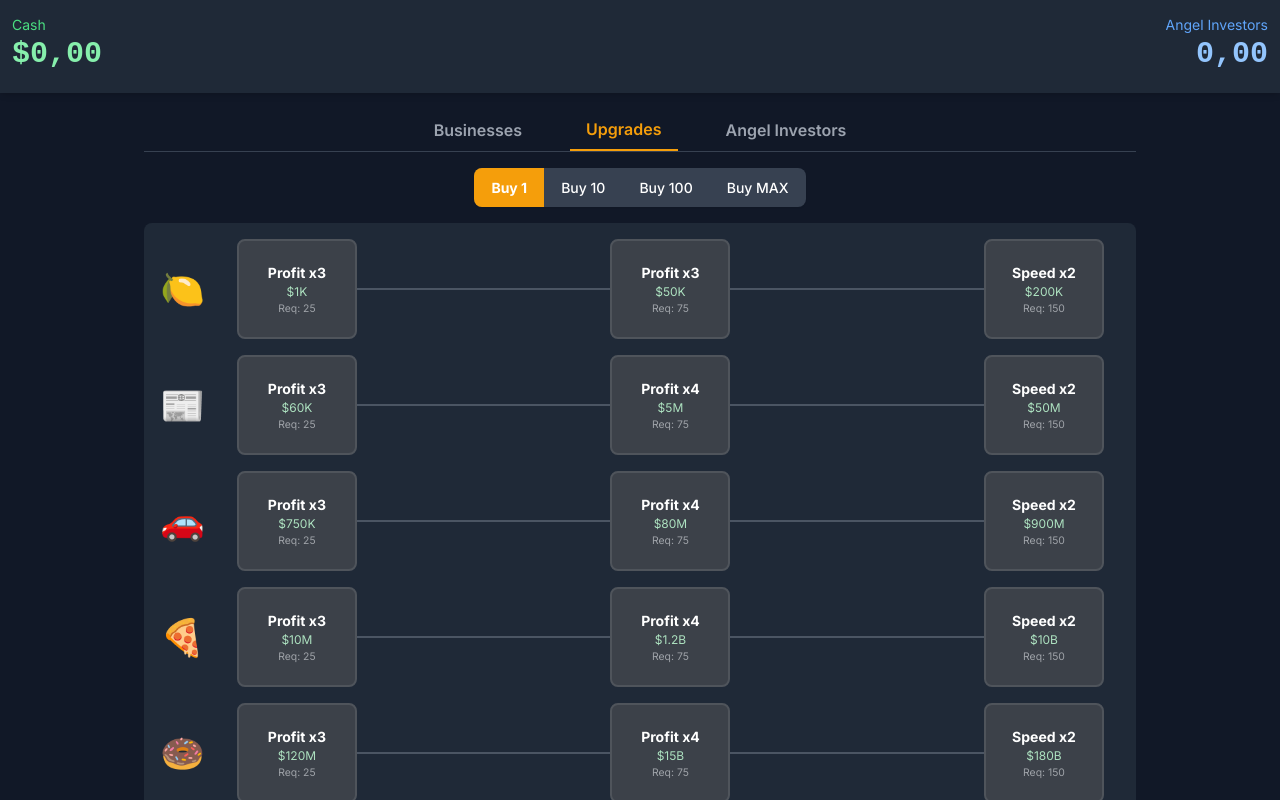
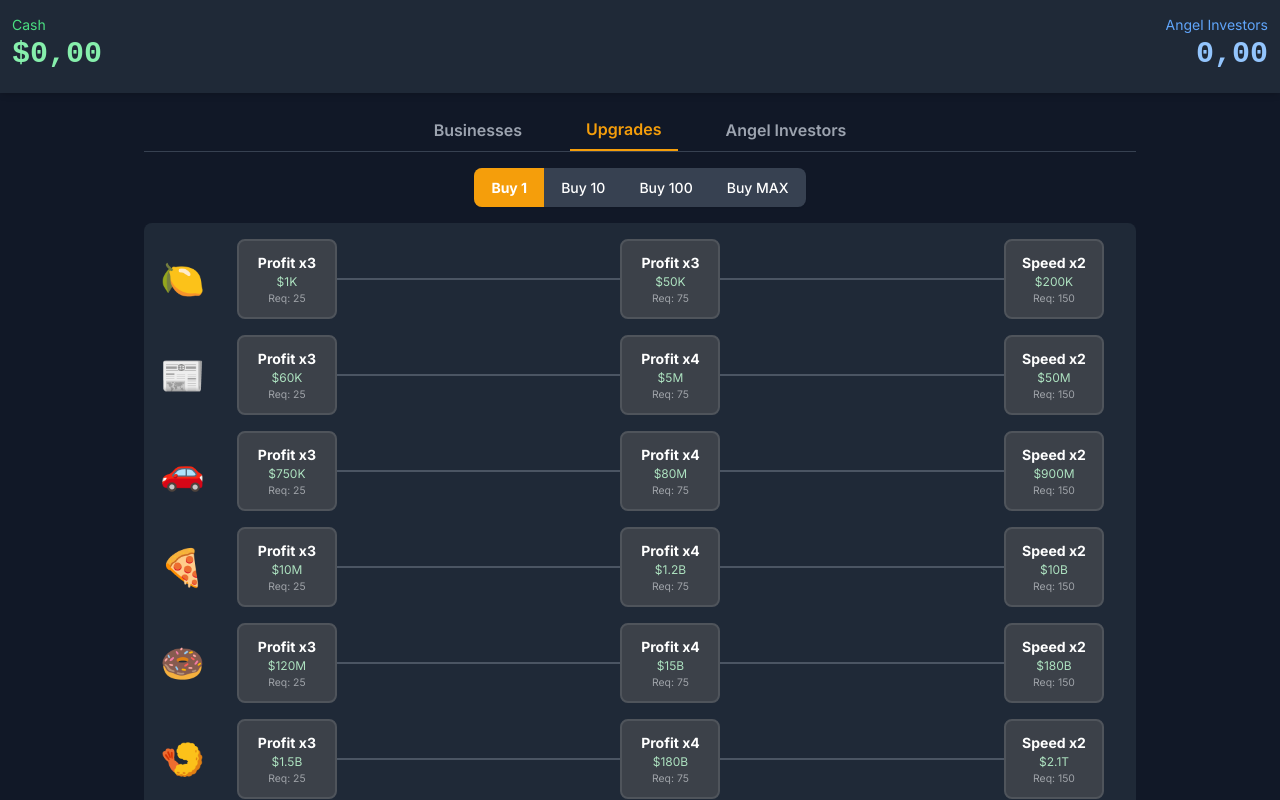
Before and after one commit to estevanmaito/zip, a plain HTML site: page capitalist.html in a window 1280 px wide. Both pictures are taken after a click on the button "Upgrades". Shown: the top 800 px of the page. Drawn offline with nearby package versions, Linux system fonts and the light colour scheme.

Commit message:
reduce upgrade button size

```diff
--- a/capitalist.html
+++ b/capitalist.html
@@ -48,8 +48,8 @@
         .upgrade-node {
             position: relative;
             z-index: 1;
-            width: 120px;
-            height: 100px;
+            width: 100px;
+            height: 80px;
             border-width: 2px;
             border-radius: 0.5rem;
             display: flex;
@@ -147,12 +147,12 @@
 
             <!-- Upgrades Panel -->
             <div id="panel-upgrades" class="tab-panel hidden">
-                <div class="bg-gray-800 rounded-lg p-4 space-y-4">
+                <div class="bg-gray-800 rounded-lg p-4 space-y-4 overflow-x-scroll">
                     <!-- [NEW] Static HTML Skill Tree -->
                     <!-- Lemonade -->
                     <div class="flex items-center">
                         <div class="text-4xl">🍋</div>
-                        <div class="upgrade-track">
+                        <div class="upgrade-track space-x-4">
                             <button id="upg-btn-lemonade-1" class="upgrade-node locked" onclick="buyUpgrade('lemonade-1')"><span class="effect">Profit x3</span><span class="cost">$1K</span><span class="req">Req: 25</span></button>
                             <button id="upg-btn-lemonade-2" class="upgrade-node locked" onclick="buyUpgrade('lemonade-2')"><span class="effect">Profit x3</span><span class="cost">$50K</span><span class="req">Req: 75</span></button>
                             <button id="upg-btn-lemonade-3" class="upgrade-node locked" onclick="buyUpgrade('lemonade-3')"><span class="effect">Speed x2</span><span class="cost">$200K</span><span class="req">Req: 150</span></button>
@@ -161,7 +161,7 @@
                     <!-- Newspaper -->
                     <div class="flex items-center">
                         <div class="text-4xl">📰</div>
-                        <div class="upgrade-track">
+                        <div class="upgrade-track space-x-4">
                             <button id="upg-btn-newspaper-1" class="upgrade-node locked" onclick="buyUpgrade('newspaper-1')"><span class="effect">Profit x3</span><span class="cost">$60K</span><span class="req">Req: 25</span></button>
                             <button id="upg-btn-newspaper-2" class="upgrade-node locked" onclick="buyUpgrade('newspaper-2')"><span class="effect">Profit x4</span><span class="cost">$5M</span><span class="req">Req: 75</span></button>
                             <button id="upg-btn-newspaper-3" class="upgrade-node locked" onclick="buyUpgrade('newspaper-3')"><span class="effect">Speed x2</span><span class="cost">$50M</span><span class="req">Req: 150</span></button>
@@ -170,7 +170,7 @@
                     <!-- Car Wash -->
                     <div class="flex items-center">
                         <div class="text-4xl">🚗</div>
-                        <div class="upgrade-track">
+                        <div class="upgrade-track space-x-4">
                             <button id="upg-btn-carwash-1" class="upgrade-node locked" onclick="buyUpgrade('carwash-1')"><span class="effect">Profit x3</span><span class="cost">$750K</span><span class="req">Req: 25</span></button>
                             <button id="upg-btn-carwash-2" class="upgrade-node locked" onclick="buyUpgrade('carwash-2')"><span class="effect">Profit x4</span><span class="cost">$80M</span><span class="req">Req: 75</span></button>
                             <button id="upg-btn-carwash-3" class="upgrade-node locked" onclick="buyUpgrade('carwash-3')"><span class="effect">Speed x2</span><span class="cost">$900M</span><span class="req">Req: 150</span></button>
@@ -179,7 +179,7 @@
                     <!-- Pizza -->
                     <div class="flex items-center">
                         <div class="text-4xl">🍕</div>
-                        <div class="upgrade-track">
+                        <div class="upgrade-track space-x-4">
                             <button id="upg-btn-pizza-1" class="upgrade-node locked" onclick="buyUpgrade('pizza-1')"><span class="effect">Profit x3</span><span class="cost">$10M</span><span class="req">Req: 25</span></button>
                             <button id="upg-btn-pizza-2" class="upgrade-node locked" onclick="buyUpgrade('pizza-2')"><span class="effect">Profit x4</span><span class="cost">$1.2B</span><span class="req">Req: 75</span></button>
                             <button id="upg-btn-pizza-3" class="upgrade-node locked" onclick="buyUpgrade('pizza-3')"><span class="effect">Speed x2</span><span class="cost">$10B</span><span class="req">Req: 150</span></button>
@@ -188,7 +188,7 @@
                     <!-- Donut -->
                     <div class="flex items-center">
                         <div class="text-4xl">🍩</div>
-                        <div class="upgrade-track">
+                        <div class="upgrade-track space-x-4">
                             <button id="upg-btn-donut-1" class="upgrade-node locked" onclick="buyUpgrade('donut-1')"><span class="effect">Profit x3</span><span class="cost">$120M</span><span class="req">Req: 25</span></button>
                             <button id="upg-btn-donut-2" class="upgrade-node locked" onclick="buyUpgrade('donut-2')"><span class="effect">Profit x4</span><span class="cost">$15B</span><span class="req">Req: 75</span></button>
                             <button id="upg-btn-donut-3" class="upgrade-node locked" onclick="buyUpgrade('donut-3')"><span class="effect">Speed x2</span><span class="cost">$180B</span><span class="req">Req: 150</span></button>
@@ -197,7 +197,7 @@
                     <!-- Shrimp -->
                     <div class="flex items-center">
                         <div class="text-4xl">🍤</div>
-                        <div class="upgrade-track">
+                        <div class="upgrade-track space-x-4">
                             <button id="upg-btn-shrimp-1" class="upgrade-node locked" onclick="buyUpgrade('shrimp-1')"><span class="effect">Profit x3</span><span class="cost">$1.5B</span><span class="req">Req: 25</span></button>
                             <button id="upg-btn-shrimp-2" class="upgrade-node locked" onclick="buyUpgrade('shrimp-2')"><span class="effect">Profit x4</span><span class="cost">$180B</span><span class="req">Req: 75</span></button>
                             <button id="upg-btn-shrimp-3" class="upgrade-node locked" onclick="buyUpgrade('shrimp-3')"><span class="effect">Speed x2</span><span class="cost">$2.1T</span><span class="req">Req: 150</span></button>
@@ -206,7 +206,7 @@
                     <!-- Hockey -->
                     <div class="flex items-center">
                         <div class="text-4xl">🏒</div>
-                        <div class="upgrade-track">
+                        <div class="upgrade-track space-x-4">
                             <button id="upg-btn-hockey-1" class="upgrade-node locked" onclick="buyUpgrade('hockey-1')"><span class="effect">Profit x3</span><span class="cost">$18B</span><span class="req">Req: 25</span></button>
                             <button id="upg-btn-hockey-2" class="upgrade-node locked" onclick="buyUpgrade('hockey-2')"><span class="effect">Profit x4</span><span class="cost">$2.2T</span><span class="req">Req: 75</span></button>
                             <button id="upg-btn-hockey-3" class="upgrade-node locked" onclick="buyUpgrade('hockey-3')"><span class="effect">Speed x2</span><span class="cost">$26T</span><span class="req">Req: 150</span></button>
@@ -215,7 +215,7 @@
                     <!-- Movie -->
                     <div class="flex items-center">
                         <div class="text-4xl">🎬</div>
-                        <div class="upgrade-track">
+                        <div class="upgrade-track space-x-4">
                             <button id="upg-btn-movie-1" class="upgrade-node locked" onclick="buyUpgrade('movie-1')"><span class="effect">Profit x3</span><span class="cost">$215B</span><span class="req">Req: 25</span></button>
                             <button id="upg-btn-movie-2" class="upgrade-node locked" onclick="buyUpgrade('movie-2')"><span class="effect">Profit x4</span><span class="cost">$26T</span><span class="req">Req: 75</span></button>
                             <button id="upg-btn-movie-3" class="upgrade-node locked" onclick="buyUpgrade('movie-3')"><span class="effect">Speed x2</span><span class="cost">$310T</span><span class="req">Req: 150</span></button>
@@ -224,7 +224,7 @@
                     <!-- Bank -->
                     <div class="flex items-center">
                         <div class="text-4xl">🏦</div>
-                        <div class="upgrade-track">
+                        <div class="upgrade-track space-x-4">
                             <button id="upg-btn-bank-1" class="upgrade-node locked" onclick="buyUpgrade('bank-1')"><span class="effect">Profit x3</span><span class="cost">$2.6T</span><span class="req">Req: 25</span></button>
                             <button id="upg-btn-bank-2" class="upgrade-node locked" onclick="buyUpgrade('bank-2')"><span class="effect">Profit x4</span><span class="cost">$315T</span><span class="req">Req: 75</span></button>
                             <button id="upg-btn-bank-3" class="upgrade-node locked" onclick="buyUpgrade('bank-3')"><span class="effect">Speed x2</span><span class="cost">$3.7Qa</span><span class="req">Req: 150</span></button>
@@ -233,7 +233,7 @@
                     <!-- Oil Rig -->
                     <div class="flex items-center">
                         <div class="text-4xl">🛢️</div>
-                        <div class="upgrade-track">
+                        <div class="upgrade-track space-x-4">
                             <button id="upg-btn-oil-1" class="upgrade-node locked" onclick="buyUpgrade('oil-1')"><span class="effect">Profit x3</span><span class="cost">$31T</span><span class="req">Req: 25</span></button>
                             <button id="upg-btn-oil-2" class="upgrade-node locked" onclick="buyUpgrade('oil-2')"><span class="effect">Profit x4</span><span class="cost">$3.8Qa</span><span class="req">Req: 75</span></button>
                             <button id="upg-btn-oil-3" class="upgrade-node locked" onclick="buyUpgrade('oil-3')"><span class="effect">Speed x2</span><span class="cost">$45Qa</span><span class="req">Req: 150</span></button>
```
